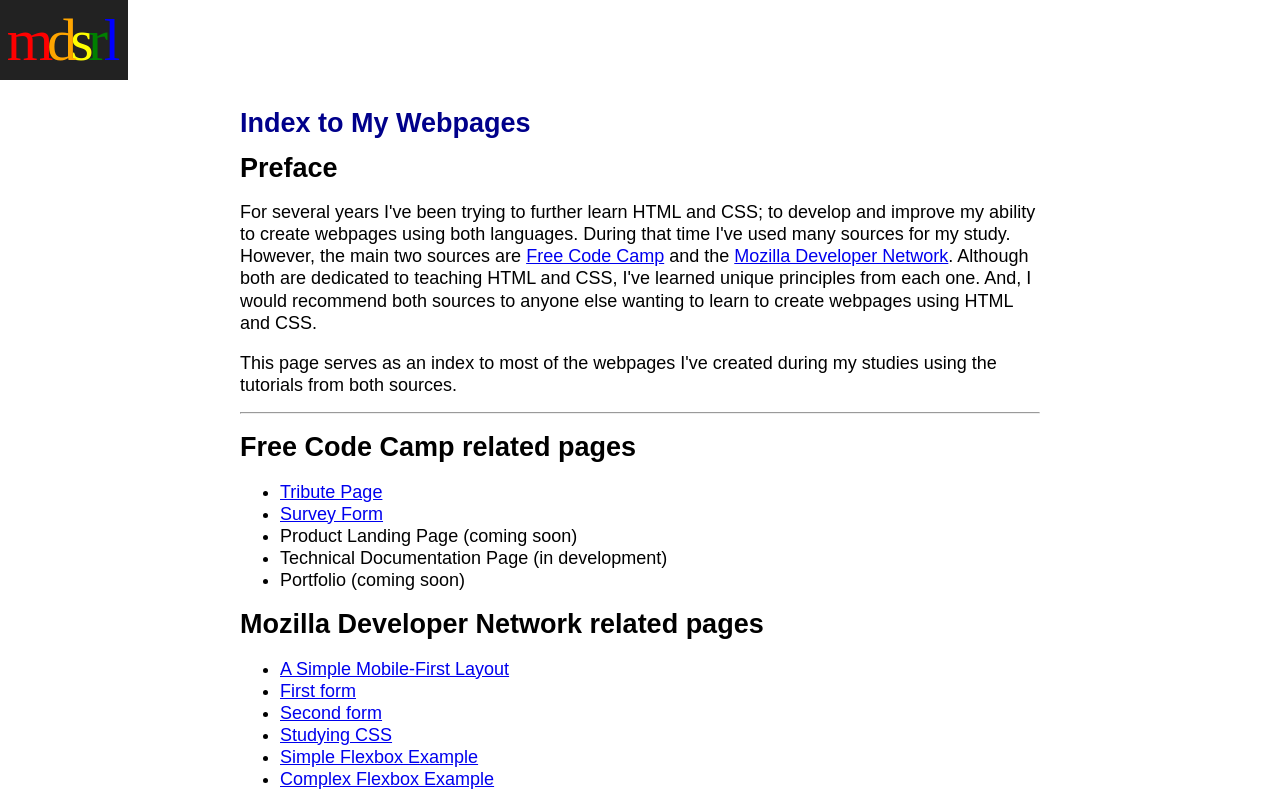
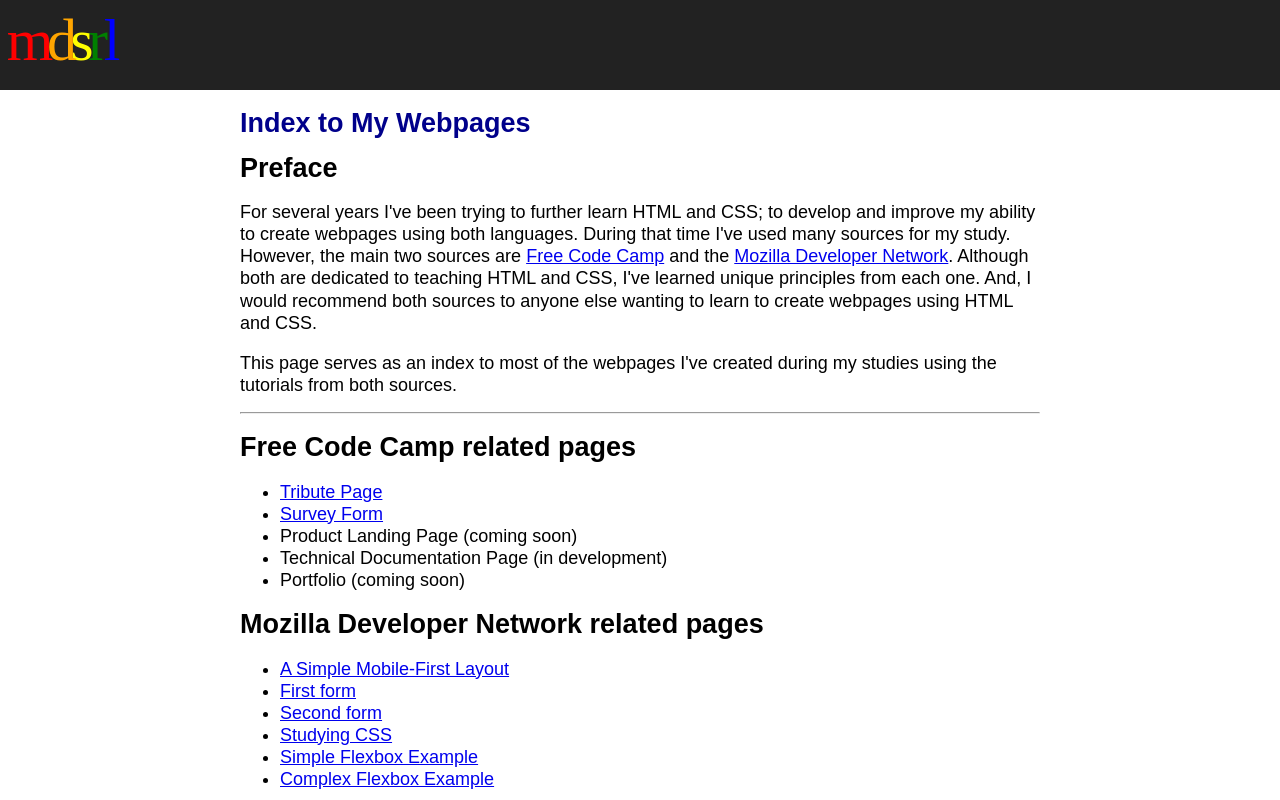
Before and after one commit to mdsearle/mdsearle.github.io, a plain HTML site: page index.html in a window 1280 px wide. Shown: the top 800 px of the page. Drawn offline with Linux system fonts and the light colour scheme.

Commit message:
Fix header background color on SiteTemplate_Flex.css

```diff
--- a/SiteTemplate_Flex.css
+++ b/SiteTemplate_Flex.css
@@ -18,7 +18,7 @@ body {
 }
 
 header {
-  background: "#222";
+  background: #222;
   margin: 0px;
   min-height: 5em;
 }
```
